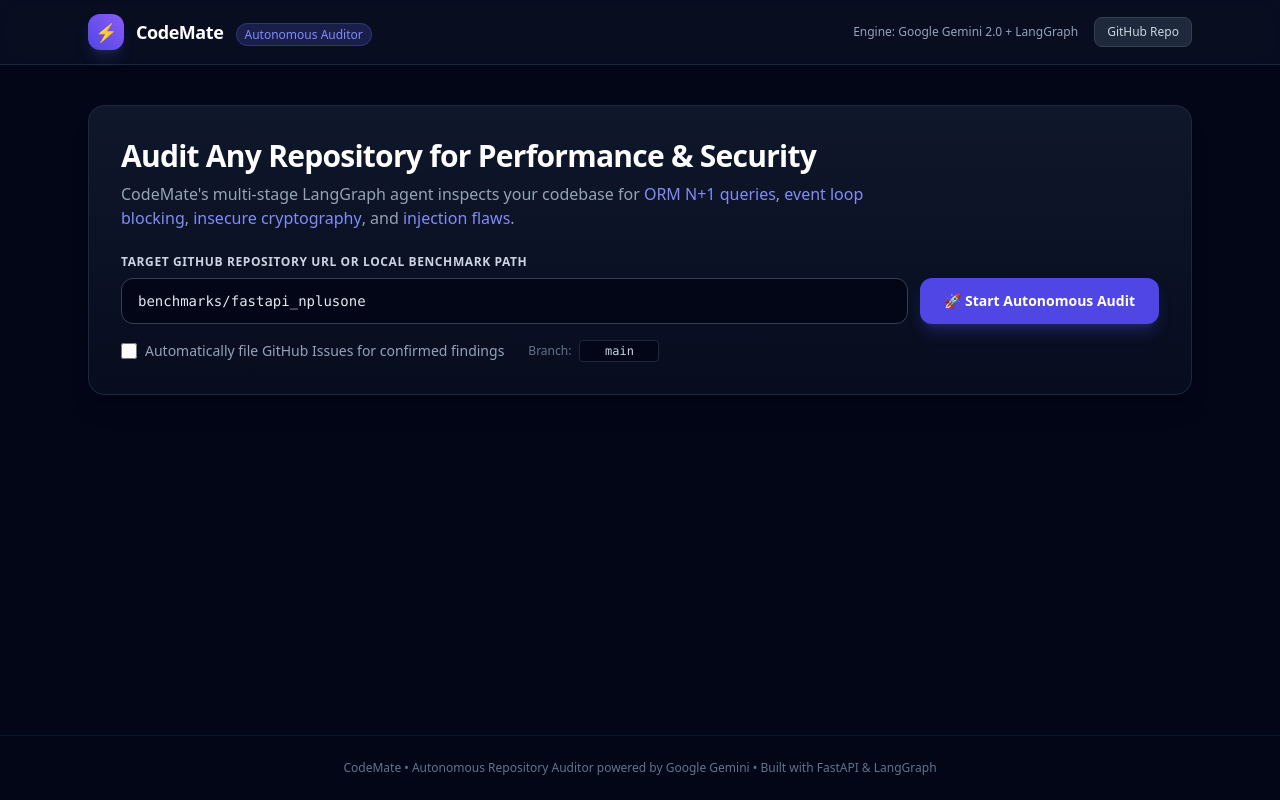
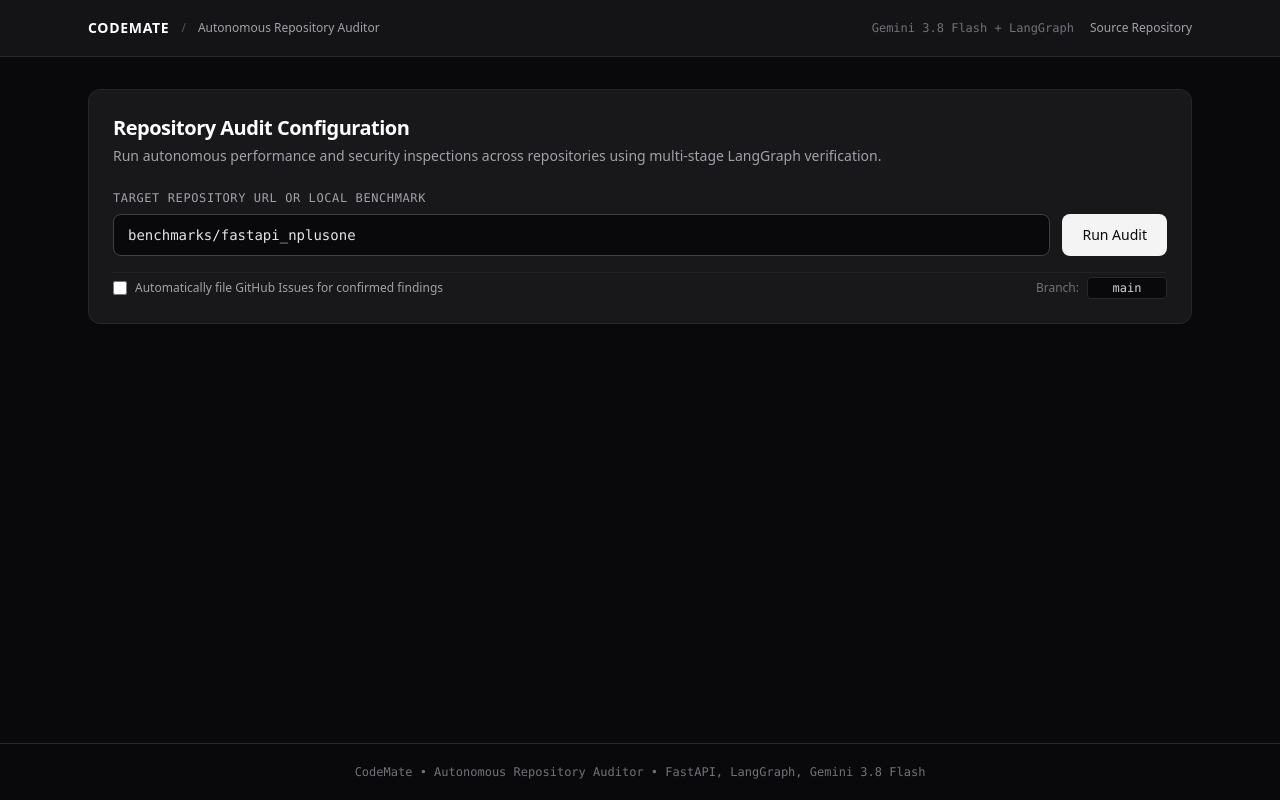
Before and after one commit to ali8646/codemate, a FastAPI app: page / in a window 1280 px wide. Run offline with FastAPI, Linux system fonts and the light colour scheme; some libraries are stand-ins or nearby versions.

Commit message:
refactor: redesign UI with clean minimalist aesthetic, remove emojis/gradients, add linear progress bar and stepper

```diff
--- a/app/templates/index.html
+++ b/app/templates/index.html
@@ -3,152 +3,165 @@
 <head>
   <meta charset="UTF-8" />
   <meta name="viewport" content="width=device-width, initial-scale=1.0" />
-  <title>CodeMate 🛡️⚡ | Autonomous Repository Auditor</title>
+  <title>CodeMate | Autonomous Repository Auditor</title>
   <script src="https://cdn.tailwindcss.com"></script>
   <script>
     tailwind.config = {
       darkMode: 'class',
       theme: {
         extend: {
-          colors: {
-            brand: {
-              50: '#eef2ff',
-              500: '#6366f1',
-              600: '#4f46e5',
-              700: '#4338ca',
-              900: '#1e1b4b',
-            }
+          fontFamily: {
+            mono: ['ui-monospace', 'SFMono-Regular', 'Menlo', 'Monaco', 'Consolas', 'monospace']
           }
         }
       }
     }
   </script>
-  <style>
-    pre { font-family: ui-monospace, SFMono-Regular, Menlo, Monaco, Consolas, monospace; }
-  </style>
 </head>
-<body class="bg-slate-950 text-slate-100 min-h-screen flex flex-col font-sans antialiased">
+<body class="bg-zinc-950 text-zinc-100 min-h-screen flex flex-col font-sans antialiased selection:bg-zinc-800 selection:text-white">
 
-  <!-- Header -->
-  <header class="border-b border-slate-800 bg-slate-900/50 backdrop-blur sticky top-0 z-50">
-    <div class="max-w-6xl mx-auto px-6 h-16 flex items-center justify-between">
+  <!-- Minimalist Top Navigation -->
+  <header class="border-b border-zinc-800 bg-zinc-900/80 backdrop-blur sticky top-0 z-50">
+    <div class="max-w-6xl mx-auto px-6 h-14 flex items-center justify-between">
       <div class="flex items-center space-x-3">
-        <div class="w-9 h-9 rounded-xl bg-gradient-to-tr from-indigo-600 to-violet-500 flex items-center justify-center font-bold text-lg shadow-lg shadow-indigo-500/20">
-          ⚡
-        </div>
-        <div>
-          <span class="font-bold text-lg tracking-tight text-white">CodeMate</span>
-          <span class="text-xs bg-indigo-500/20 text-indigo-400 border border-indigo-500/30 px-2 py-0.5 rounded-full ml-2">Autonomous Auditor</span>
-        </div>
+        <span class="font-semibold text-sm tracking-tight text-white uppercase tracking-wider">CodeMate</span>
+        <span class="text-zinc-600 text-xs">/</span>
+        <span class="text-xs text-zinc-400">Autonomous Repository Auditor</span>
       </div>
-      <div class="flex items-center space-x-4 text-sm">
-        <span class="text-slate-400 text-xs hidden sm:inline">Engine: Google Gemini 2.0 + LangGraph</span>
-        <a href="https://github.com/ali8646/codemate" target="_blank" class="px-3 py-1.5 rounded-lg bg-slate-800 hover:bg-slate-700 text-slate-300 font-medium text-xs transition border border-slate-700">
-          GitHub Repo
+      <div class="flex items-center space-x-4 text-xs">
+        <span class="text-zinc-500 font-mono">Gemini 3.8 Flash + LangGraph</span>
+        <a href="https://github.com/ali8646/codemate" target="_blank" class="text-zinc-400 hover:text-white transition">
+          Source Repository
         </a>
       </div>
     </div>
   </header>
 
   <!-- Main Content -->
-  <main class="max-w-6xl mx-auto px-6 py-10 flex-1 w-full space-y-8">
+  <main class="max-w-6xl mx-auto px-6 py-8 flex-1 w-full space-y-6">
 
-    <!-- Hero / Input Card -->
-    <div class="p-8 rounded-2xl bg-gradient-to-b from-slate-900 to-slate-900/40 border border-slate-800 shadow-xl space-y-6">
-      <div>
-        <h1 class="text-2xl sm:text-3xl font-extrabold text-white tracking-tight">
-          Audit Any Repository for Performance & Security
-        </h1>
-        <p class="text-slate-400 mt-2 text-sm sm:text-base max-w-3xl">
-          CodeMate's multi-stage LangGraph agent inspects your codebase for
-          <span class="text-indigo-400 font-medium">ORM N+1 queries</span>,
-          <span class="text-indigo-400 font-medium">event loop blocking</span>,
-          <span class="text-indigo-400 font-medium">insecure cryptography</span>,
-          and <span class="text-indigo-400 font-medium">injection flaws</span>.
+    <!-- Header & Audit Form Card -->
+    <div class="p-6 rounded-xl bg-zinc-900 border border-zinc-800 space-y-6">
+      <div class="space-y-1">
+        <h1 class="text-xl font-semibold text-white tracking-tight">Repository Audit Configuration</h1>
+        <p class="text-zinc-400 text-sm">
+          Run autonomous performance and security inspections across repositories using multi-stage LangGraph verification.
         </p>
       </div>
 
       <div class="space-y-4">
         <div>
-          <label class="block text-xs font-semibold uppercase tracking-wider text-slate-300 mb-2">
-            Target GitHub Repository URL or Local Benchmark Path
+          <label for="repoUrl" class="block text-xs font-mono uppercase tracking-wider text-zinc-400 mb-2">
+            Target Repository URL or Local Benchmark
           </label>
           <div class="flex flex-col sm:flex-row gap-3">
             <input
               id="repoUrl"
               type="text"
-              placeholder="e.g. https://github.com/owner/repo or benchmarks/fastapi_nplusone"
+              placeholder="e.g. benchmarks/fastapi_nplusone or https://github.com/owner/repo"
               value="benchmarks/fastapi_nplusone"
-              class="flex-1 bg-slate-950 border border-slate-700 rounded-xl px-4 py-3 text-sm focus:outline-none focus:ring-2 focus:ring-indigo-500 font-mono text-slate-200"
+              class="flex-1 bg-zinc-950 border border-zinc-700 rounded-lg px-3.5 py-2.5 text-sm font-mono text-zinc-200 placeholder-zinc-600 focus:outline-none focus:border-zinc-500 transition"
             />
             <button
               id="startBtn"
               onclick="startAudit()"
-              class="px-6 py-3 rounded-xl bg-indigo-600 hover:bg-indigo-500 font-semibold text-sm text-white shadow-lg shadow-indigo-600/30 transition flex items-center justify-center gap-2 whitespace-nowrap"
+              class="px-5 py-2.5 rounded-lg bg-zinc-100 hover:bg-white text-zinc-950 font-medium text-sm transition flex items-center justify-center gap-2 whitespace-nowrap"
             >
-              <span>🚀 Start Autonomous Audit</span>
+              <span>Run Audit</span>
             </button>
           </div>
         </div>
 
-        <div class="flex items-center gap-6 text-sm text-slate-400">
+        <div class="flex flex-wrap items-center justify-between gap-4 pt-1 border-t border-zinc-800/60 text-xs text-zinc-400">
           <label class="flex items-center gap-2 cursor-pointer select-none">
-            <input id="autoFileIssues" type="checkbox" class="rounded bg-slate-900 border-slate-700 text-indigo-600 focus:ring-indigo-500 w-4 h-4" />
+            <input id="autoFileIssues" type="checkbox" class="rounded bg-zinc-950 border-zinc-700 text-zinc-100 focus:ring-0 w-3.5 h-3.5" />
             <span>Automatically file GitHub Issues for confirmed findings</span>
           </label>
-          <div class="flex items-center gap-2 text-xs text-slate-500">
-            <span>Branch:</span>
-            <input id="branchInput" type="text" value="main" class="bg-slate-950 border border-slate-800 rounded px-2 py-0.5 w-20 text-center font-mono text-slate-300" />
+          <div class="flex items-center gap-2">
+            <span class="text-zinc-500">Branch:</span>
+            <input id="branchInput" type="text" value="main" class="bg-zinc-950 border border-zinc-800 rounded px-2 py-0.5 w-20 text-center font-mono text-zinc-300" />
           </div>
         </div>
       </div>
     </div>
 
-    <!-- Live Execution Status Console (Hidden by default) -->
-    <div id="statusSection" class="hidden rounded-2xl bg-slate-900 border border-slate-800 p-6 space-y-4">
+    <!-- Active Execution & Progress Bar Card (Hidden by default) -->
+    <div id="statusSection" class="hidden rounded-xl bg-zinc-900 border border-zinc-800 p-6 space-y-5">
+
+      <!-- Progress Bar Header -->
       <div class="flex items-center justify-between">
-        <div class="flex items-center gap-3">
-          <div id="statusSpinner" class="w-3 h-3 rounded-full bg-indigo-500 animate-ping"></div>
-          <h2 class="text-sm font-bold tracking-wider uppercase text-slate-300">Live Agent Execution Console</h2>
+        <div class="space-y-0.5">
+          <div class="text-xs uppercase font-mono tracking-wider text-zinc-400">Execution Status</div>
+          <div id="currentStageText" class="text-sm font-medium text-white">Initializing audit pipeline...</div>
         </div>
-        <span id="currentStageBadge" class="text-xs font-semibold px-2.5 py-1 rounded-full bg-indigo-500/20 text-indigo-400 border border-indigo-500/30">
-          INITIALIZING
-        </span>
+        <div class="text-right">
+          <span id="progressPercent" class="text-lg font-mono font-bold text-white">0%</span>
+        </div>
       </div>
 
-      <div id="statusConsole" class="bg-slate-950 rounded-xl p-4 font-mono text-xs text-slate-300 space-y-1.5 max-h-48 overflow-y-auto border border-slate-800/80">
-        <!-- Log items stream here -->
+      <!-- Linear Progress Bar -->
+      <div class="w-full bg-zinc-950 rounded-full h-2 border border-zinc-800 overflow-hidden">
+        <div id="progressBar" class="bg-zinc-300 h-full rounded-full transition-all duration-500 ease-out" style="width: 5%"></div>
       </div>
+
+      <!-- 4-Stage Stepper Tracker -->
+      <div class="grid grid-cols-2 sm:grid-cols-4 gap-3 pt-2">
+        <div id="stepScout" class="p-3 rounded-lg border border-zinc-800 bg-zinc-950 text-xs space-y-1">
+          <div class="text-zinc-500 font-mono">Stage 1</div>
+          <div class="font-medium text-zinc-300">Scout & Tech Stack</div>
+        </div>
+        <div id="stepAudit" class="p-3 rounded-lg border border-zinc-800 bg-zinc-950 text-xs space-y-1">
+          <div class="text-zinc-500 font-mono">Stage 2</div>
+          <div class="font-medium text-zinc-300">Codebase Audit</div>
+        </div>
+        <div id="stepVerify" class="p-3 rounded-lg border border-zinc-800 bg-zinc-950 text-xs space-y-1">
+          <div class="text-zinc-500 font-mono">Stage 3</div>
+          <div class="font-medium text-zinc-300">Verification Loop</div>
+        </div>
+        <div id="stepRemediate" class="p-3 rounded-lg border border-zinc-800 bg-zinc-950 text-xs space-y-1">
+          <div class="text-zinc-500 font-mono">Stage 4</div>
+          <div class="font-medium text-zinc-300">Report & Diff</div>
+        </div>
+      </div>
+
+      <!-- Execution Console Log -->
+      <div class="space-y-2">
+        <div class="text-xs font-mono uppercase tracking-wider text-zinc-500">Agent Output Log</div>
+        <div id="statusConsole" class="bg-zinc-950 rounded-lg p-3.5 font-mono text-xs text-zinc-300 space-y-1 max-h-44 overflow-y-auto border border-zinc-800">
+          <div class="text-zinc-500">> Registered audit request. Waiting for first node output...</div>
+        </div>
+      </div>
+
     </div>
 
     <!-- Audit Results Section (Hidden until complete) -->
     <div id="resultsSection" class="hidden space-y-6">
 
       <!-- Metrics Row -->
-      <div class="grid grid-cols-1 sm:grid-cols-4 gap-4">
-        <div class="p-5 rounded-xl bg-slate-900 border border-slate-800">
-          <div class="text-xs uppercase text-slate-400 font-semibold">Total Scanned</div>
-          <div id="metricScanned" class="text-2xl font-bold text-white mt-1">0 files</div>
+      <div class="grid grid-cols-1 sm:grid-cols-4 gap-3">
+        <div class="p-4 rounded-xl bg-zinc-900 border border-zinc-800">
+          <div class="text-xs uppercase font-mono text-zinc-400">Total Scanned</div>
+          <div id="metricScanned" class="text-xl font-mono font-semibold text-white mt-1">0 files</div>
         </div>
-        <div class="p-5 rounded-xl bg-slate-900 border border-slate-800">
-          <div class="text-xs uppercase text-slate-400 font-semibold">Performance Issues</div>
-          <div id="metricPerf" class="text-2xl font-bold text-amber-400 mt-1">0</div>
+        <div class="p-4 rounded-xl bg-zinc-900 border border-zinc-800">
+          <div class="text-xs uppercase font-mono text-zinc-400">Performance Issues</div>
+          <div id="metricPerf" class="text-xl font-mono font-semibold text-amber-400 mt-1">0</div>
         </div>
-        <div class="p-5 rounded-xl bg-slate-900 border border-slate-800">
-          <div class="text-xs uppercase text-slate-400 font-semibold">Security Vulnerabilities</div>
-          <div id="metricSec" class="text-2xl font-bold text-rose-400 mt-1">0</div>
+        <div class="p-4 rounded-xl bg-zinc-900 border border-zinc-800">
+          <div class="text-xs uppercase font-mono text-zinc-400">Security Vulnerabilities</div>
+          <div id="metricSec" class="text-xl font-mono font-semibold text-rose-400 mt-1">0</div>
         </div>
-        <div class="p-5 rounded-xl bg-slate-900 border border-slate-800">
-          <div class="text-xs uppercase text-slate-400 font-semibold">Execution Time</div>
-          <div id="metricDuration" class="text-2xl font-bold text-emerald-400 mt-1">0.0s</div>
+        <div class="p-4 rounded-xl bg-zinc-900 border border-zinc-800">
+          <div class="text-xs uppercase font-mono text-zinc-400">Execution Time</div>
+          <div id="metricDuration" class="text-xl font-mono font-semibold text-zinc-300 mt-1">0.0s</div>
         </div>
       </div>
 
       <!-- Findings List -->
       <div class="space-y-4">
-        <div class="flex items-center justify-between">
-          <h2 class="text-xl font-bold text-white">Verified Findings & Actionable Remediations</h2>
-          <span id="findingsCount" class="text-xs text-slate-400">0 findings</span>
+        <div class="flex items-center justify-between border-b border-zinc-800 pb-3">
+          <h2 class="text-base font-semibold text-white">Verified Findings & Remediations</h2>
+          <span id="findingsCount" class="text-xs font-mono text-zinc-400">0 findings</span>
         </div>
 
         <div id="findingsContainer" class="space-y-4">
@@ -160,8 +173,8 @@
 
   </main>
 
-  <footer class="border-t border-slate-900 py-6 text-center text-xs text-slate-500">
-    CodeMate &bull; Autonomous Repository Auditor powered by Google Gemini &bull; Built with FastAPI & LangGraph
+  <footer class="border-t border-zinc-800 py-5 text-center text-xs text-zinc-500 font-mono">
+    CodeMate &bull; Autonomous Repository Auditor &bull; FastAPI, LangGraph, Gemini 3.8 Flash
   </footer>
 
   <script>
@@ -180,13 +193,18 @@
 
       const startBtn = document.getElementById("startBtn");
       startBtn.disabled = true;
-      startBtn.innerHTML = `<span>⏳ Auditing...</span>`;
+      startBtn.classList.add("opacity-50", "cursor-not-allowed");
+      startBtn.innerHTML = `<span>Auditing...</span>`;
 
       // Reset and display status section
       document.getElementById("statusSection").classList.remove("hidden");
       document.getElementById("resultsSection").classList.add("hidden");
+
+      updateStepper(1);
+      updateProgress(10, "Initializing repository ingestion...");
+
       const consoleEl = document.getElementById("statusConsole");
-      consoleEl.innerHTML = `<div class="text-slate-400">🚀 Initiating audit for: ${repoUrl}</div>`;
+      consoleEl.innerHTML = `<div class="text-zinc-400">> Initiating audit for: ${repoUrl}</div>`;
 
       try {
         const res = await fetch("/api/v1/audit", {
@@ -202,12 +220,12 @@
         const data = await res.json();
         activeAuditId = data.audit_id;
 
-        // Poll for progress
-        pollInterval = setInterval(checkStatus, 1500);
+        // Poll for progress every 1.2 seconds
+        clearInterval(pollInterval);
+        pollInterval = setInterval(checkStatus, 1200);
       } catch (err) {
-        consoleEl.innerHTML += `<div class="text-rose-400">Error starting audit: ${err}</div>`;
-        startBtn.disabled = false;
-        startBtn.innerHTML = `<span>🚀 Start Autonomous Audit</span>`;
+        consoleEl.innerHTML += `<div class="text-rose-400 font-mono">> Error: ${err}</div>`;
+        resetStartButton();
       }
     }
 
@@ -218,34 +236,87 @@
         const res = await fetch(`/api/v1/audit/${activeAuditId}/status`);
         const data = await res.json();
 
-        // Update stage badge
-        document.getElementById("currentStageBadge").innerText = data.stage || data.status;
+        const progress = data.progress || 10;
+        const stage = data.stage || data.status;
+
+        updateProgress(progress, getStageLabel(stage));
+        highlightCurrentStep(stage);
 
         // Update logs
         const consoleEl = document.getElementById("statusConsole");
         consoleEl.innerHTML = (data.status_messages || [])
-          .map(msg => `<div class="text-slate-300">❯ ${msg}</div>`)
+          .map(msg => `<div class="text-zinc-300">> ${escapeHtml(msg)}</div>`)
           .join("");
         consoleEl.scrollTop = consoleEl.scrollHeight;
 
         if (data.status === "COMPLETED") {
           clearInterval(pollInterval);
-          document.getElementById("statusSpinner").classList.remove("animate-ping");
-          document.getElementById("statusSpinner").classList.add("bg-emerald-500");
-          document.getElementById("startBtn").disabled = false;
-          document.getElementById("startBtn").innerHTML = `<span>🚀 Start Autonomous Audit</span>`;
+          updateProgress(100, "Audit completed successfully.");
+          resetStartButton();
           loadReport();
         } else if (data.status === "FAILED") {
           clearInterval(pollInterval);
-          document.getElementById("statusSpinner").classList.remove("animate-ping");
-          document.getElementById("statusSpinner").classList.add("bg-rose-500");
-          document.getElementById("startBtn").disabled = false;
-          document.getElementById("startBtn").innerHTML = `<span>🚀 Start Autonomous Audit</span>`;
-          consoleEl.innerHTML += `<div class="text-rose-400 font-bold mt-2">Audit Failed: ${data.error || 'Unknown error'}</div>`;
+          updateProgress(100, "Audit failed.");
+          resetStartButton();
+          consoleEl.innerHTML += `<div class="text-rose-400 font-mono font-bold mt-2">> Fatal Error: ${escapeHtml(data.error || 'Unknown error')}</div>`;
         }
       } catch (err) {
         console.error("Polling error:", err);
       }
+    }
+
+    function getStageLabel(stage) {
+      switch (stage) {
+        case "SCOUTING": return "Stage 1: Scouting codebase and classifying dependencies...";
+        case "AUDITING": return "Stage 2: Running performance and security audit checks...";
+        case "VERIFYING": return "Stage 3: Verifying candidate findings against context...";
+        case "REMEDIATING": return "Stage 4: Generating code diffs and synthesizing report...";
+        case "COMPLETED": return "Audit completed.";
+        case "FAILED": return "Execution failed.";
+        default: return "Processing...";
+      }
+    }
+
+    function updateProgress(percent, label) {
+      document.getElementById("progressBar").style.width = `${percent}%`;
+      document.getElementById("progressPercent").innerText = `${percent}%`;
+      if (label) {
+        document.getElementById("currentStageText").innerText = label;
+      }
+    }
+
+    function highlightCurrentStep(stage) {
+      const stepIds = ["stepScout", "stepAudit", "stepVerify", "stepRemediate"];
+      stepIds.forEach(id => {
+        const el = document.getElementById(id);
+        el.classList.remove("border-zinc-400", "bg-zinc-800", "text-white");
+        el.classList.add("border-zinc-800", "bg-zinc-950", "text-zinc-300");
+      });
+
+      let activeIndex = 0;
+      if (stage === "SCOUTING" || stage === "SCOUT_COMPLETED") activeIndex = 0;
+      else if (stage === "AUDITING" || stage === "AUDIT_COMPLETED") activeIndex = 1;
+      else if (stage === "VERIFYING" || stage === "VERIFICATION_COMPLETED") activeIndex = 2;
+      else if (stage === "REMEDIATING" || stage === "COMPLETED") activeIndex = 3;
+
+      for (let i = 0; i <= activeIndex; i++) {
+        const el = document.getElementById(stepIds[i]);
+        if (i === activeIndex) {
+          el.classList.remove("border-zinc-800", "bg-zinc-950");
+          el.classList.add("border-zinc-400", "bg-zinc-850", "text-white");
+        }
+      }
+    }
+
+    function updateStepper(step) {
+      highlightCurrentStep("SCOUTING");
+    }
+
+    function resetStartButton() {
+      const startBtn = document.getElementById("startBtn");
+      startBtn.disabled = false;
+      startBtn.classList.remove("opacity-50", "cursor-not-allowed");
+      startBtn.innerHTML = `<span>Run Audit</span>`;
     }
 
     async function loadReport() {
@@ -263,59 +334,59 @@
 
         document.getElementById("metricPerf").innerText = perfCount;
         document.getElementById("metricSec").innerText = secCount;
-        document.getElementById("findingsCount").innerText = `${findings.length} confirmed findings`;
+        document.getElementById("findingsCount").innerText = `${findings.length} findings`;
 
         const container = document.getElementById("findingsContainer");
         if (findings.length === 0) {
           container.innerHTML = `
-            <div class="p-8 rounded-xl bg-slate-900 border border-slate-800 text-center text-slate-400">
-              🎉 No performance bottlenecks or security vulnerabilities detected in the audited scope!
+            <div class="p-6 rounded-lg bg-zinc-900 border border-zinc-800 text-center text-zinc-400 text-sm">
+              No performance bottlenecks or security vulnerabilities detected in the audited scope.
             </div>
           `;
           return;
         }
 
-        container.innerHTML = findings.map((f, idx) => {
+        container.innerHTML = findings.map(f => {
           const isSec = f.category === "SECURITY";
-          const catBadge = isSec
-            ? `<span class="bg-rose-500/20 text-rose-300 border border-rose-500/30 px-2.5 py-0.5 rounded-full text-xs font-semibold">SECURITY</span>`
-            : `<span class="bg-amber-500/20 text-amber-300 border border-amber-500/30 px-2.5 py-0.5 rounded-full text-xs font-semibold">PERFORMANCE</span>`;
+          const catClass = isSec
+            ? "text-rose-400 bg-rose-400/10 border-rose-400/20"
+            : "text-amber-400 bg-amber-400/10 border-amber-400/20";
 
           const sevColors = {
-            "CRITICAL": "text-rose-400 border-rose-500/40 bg-rose-500/10",
-            "HIGH": "text-orange-400 border-orange-500/40 bg-orange-500/10",
-            "MEDIUM": "text-amber-400 border-amber-500/40 bg-amber-500/10",
-            "LOW": "text-blue-400 border-blue-500/40 bg-blue-500/10",
+            "CRITICAL": "text-rose-300 bg-rose-950/60 border-rose-800",
+            "HIGH": "text-orange-300 bg-orange-950/60 border-orange-800",
+            "MEDIUM": "text-amber-300 bg-amber-950/60 border-amber-800",
+            "LOW": "text-zinc-300 bg-zinc-800 border-zinc-700",
           };
-          const sevClass = sevColors[f.severity] || "text-slate-400 border-slate-700 bg-slate-800";
+          const sevClass = sevColors[f.severity] || "text-zinc-400 bg-zinc-800 border-zinc-700";
 
           const linesStr = f.line_start ? `:${f.line_start}${f.line_end ? '-' + f.line_end : ''}` : '';
           const githubLink = f.github_issue_url
-            ? `<a href="${f.github_issue_url}" target="_blank" class="text-xs text-indigo-400 hover:underline font-mono">🔗 Filed GitHub Issue</a>`
+            ? `<a href="${f.github_issue_url}" target="_blank" class="text-xs font-mono text-zinc-300 underline hover:text-white">Filed Issue -></a>`
             : '';
 
           return `
-            <div class="p-6 rounded-2xl bg-slate-900 border border-slate-800 space-y-4 hover:border-slate-700 transition">
+            <div class="p-5 rounded-xl bg-zinc-900 border border-zinc-800 space-y-4">
               <div class="flex flex-wrap items-center justify-between gap-3">
                 <div class="flex items-center gap-2">
-                  <span class="px-2 py-0.5 rounded text-xs font-bold border ${sevClass}">${f.severity}</span>
-                  ${catBadge}
-                  <h3 class="font-bold text-white text-base">${f.title}</h3>
+                  <span class="px-2 py-0.5 rounded text-xs font-mono font-semibold border ${sevClass}">${f.severity}</span>
+                  <span class="px-2 py-0.5 rounded text-xs font-mono font-medium border ${catClass}">${f.category}</span>
+                  <h3 class="font-semibold text-white text-sm ml-1">${escapeHtml(f.title)}</h3>
                 </div>
                 ${githubLink}
               </div>
 
-              <div class="text-xs font-mono text-slate-400 flex items-center gap-2">
-                <span>📁 File:</span>
-                <span class="text-slate-200 bg-slate-950 px-2 py-0.5 rounded border border-slate-800">${f.file_path}${linesStr}</span>
+              <div class="text-xs font-mono text-zinc-400 flex items-center gap-2">
+                <span class="text-zinc-500">Target:</span>
+                <span class="text-zinc-200 bg-zinc-950 px-2 py-0.5 rounded border border-zinc-800">${escapeHtml(f.file_path)}${linesStr}</span>
               </div>
 
-              <p class="text-sm text-slate-300 leading-relaxed">${f.explanation}</p>
+              <p class="text-sm text-zinc-300 leading-relaxed">${escapeHtml(f.explanation)}</p>
 
               ${f.code_diff ? `
-                <div class="space-y-1.5">
-                  <div class="text-xs font-semibold text-slate-400 uppercase tracking-wider">Proposed Remediation Diff:</div>
-                  <pre class="bg-slate-950 p-4 rounded-xl border border-slate-800 text-xs text-slate-200 overflow-x-auto"><code>${escapeHtml(f.code_diff)}</code></pre>
+                <div class="space-y-1.5 pt-1">
+                  <div class="text-xs font-mono uppercase tracking-wider text-zinc-400">Remediation Patch</div>
+                  <pre class="bg-zinc-950 p-3.5 rounded-lg border border-zinc-800 text-xs font-mono text-zinc-200 overflow-x-auto"><code>${escapeHtml(f.code_diff)}</code></pre>
                 </div>
               ` : ''}
             </div>
@@ -328,7 +399,8 @@
     }
 
     function escapeHtml(str) {
-      return str
+      if (!str) return '';
+      return String(str)
         .replace(/&/g, "&amp;")
         .replace(/</g, "&lt;")
         .replace(/>/g, "&gt;")
```
Also changed, not shown: app/api/v1/audit.py (+58 -18 lines).
